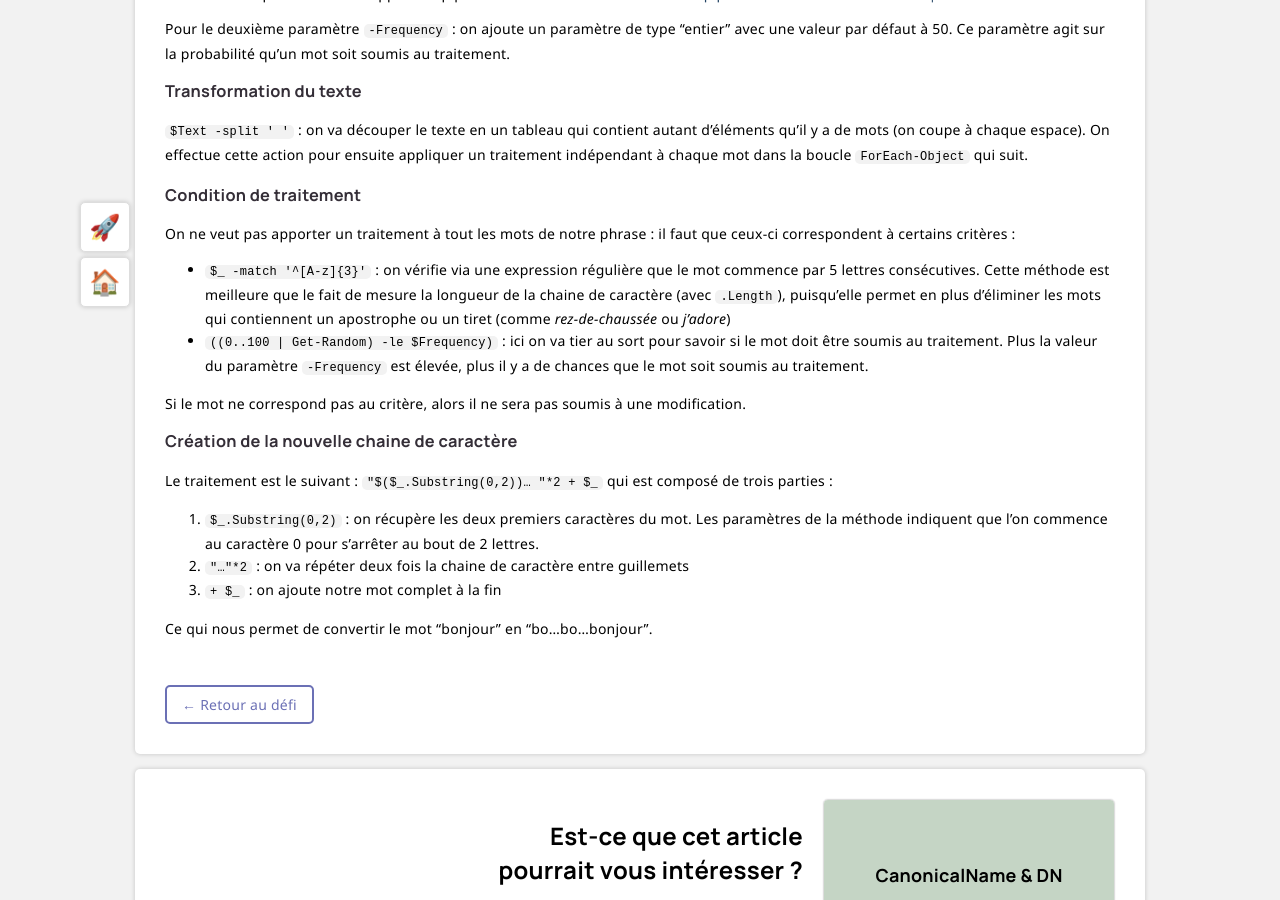
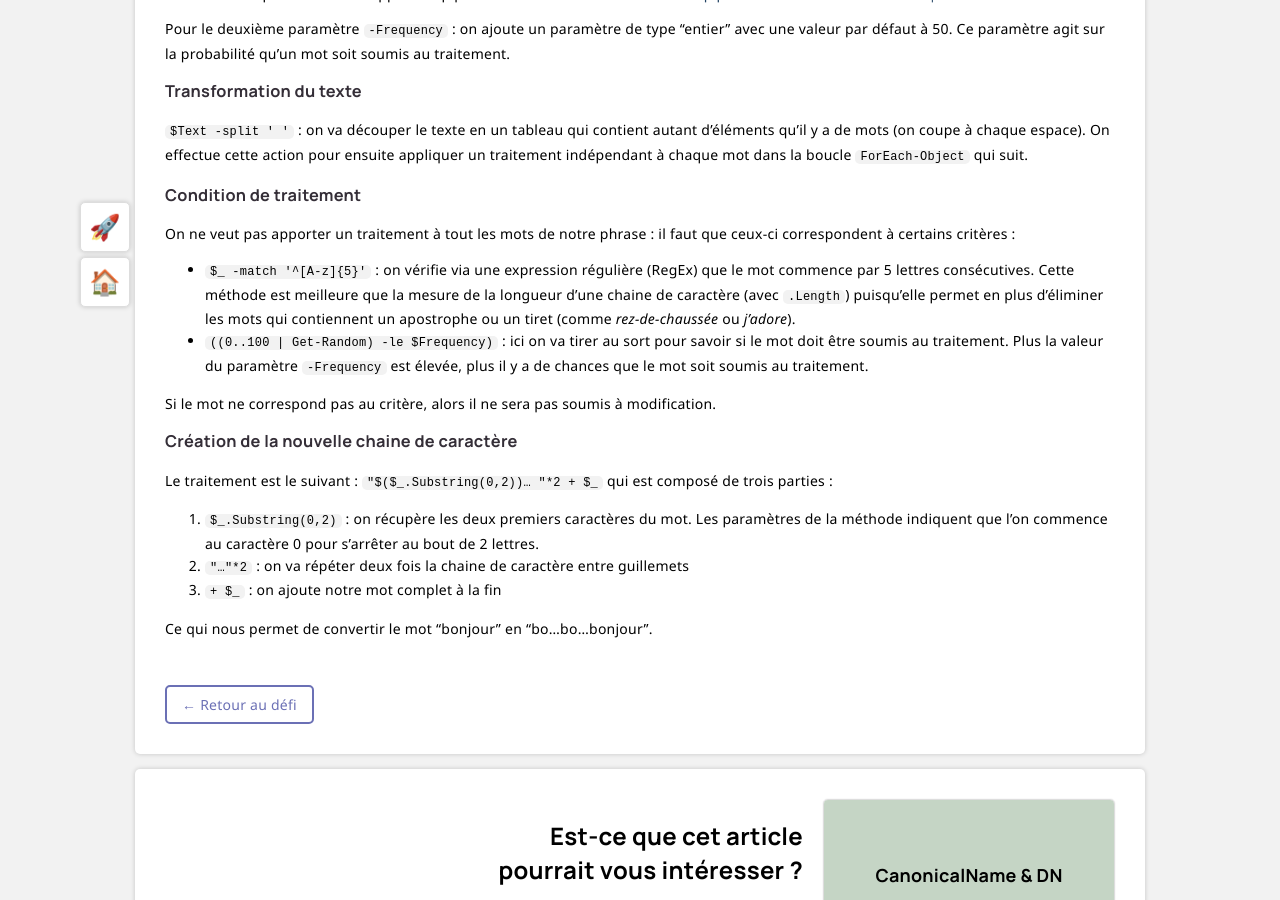
Before and after one commit to leobouard/leobouard.github.io, a Jekyll site: the page built from _posts/2021-09-28-begaiement-soluce.md, in a window 1280 px wide and 900 px high, scrolled down 1456 px. Built offline with Jekyll 4.4.1, drawn with Linux system fonts in a browser that asks for light colours; some web fonts are replaced.

Commit message:
Typo et accessibilité

```diff
--- a/_posts/2021-09-28-begaiement-soluce.md
+++ b/_posts/2021-09-28-begaiement-soluce.md
@@ -62,10 +62,10 @@ Pour le deuxième paramètre `-Frequency` : on ajoute un paramètre de type "ent
 
 On ne veut pas apporter un traitement à tout les mots de notre phrase : il faut que ceux-ci correspondent à certains critères :
 
-- `$_ -match '^[A-z]{3}'` : on vérifie via une expression régulière que le mot commence par 5 lettres consécutives. Cette méthode est meilleure que le fait de mesure la longueur de la chaine de caractère (avec `.Length`), puisqu'elle permet en plus d'éliminer les mots qui contiennent un apostrophe ou un tiret (comme *rez-de-chaussée* ou *j'adore*)
-- `((0..100 | Get-Random) -le $Frequency)` : ici on va tier au sort pour savoir si le mot doit être soumis au traitement. Plus la valeur du paramètre `-Frequency` est élevée, plus il y a de chances que le mot soit soumis au traitement.
+- `$_ -match '^[A-z]{5}'` : on vérifie via une expression régulière (RegEx) que le mot commence par 5 lettres consécutives. Cette méthode est meilleure que la mesure de la longueur d'une chaine de caractère (avec `.Length`) puisqu'elle permet en plus d'éliminer les mots qui contiennent un apostrophe ou un tiret (comme *rez-de-chaussée* ou *j'adore*).
+- `((0..100 | Get-Random) -le $Frequency)` : ici on va tirer au sort pour savoir si le mot doit être soumis au traitement. Plus la valeur du paramètre `-Frequency` est élevée, plus il y a de chances que le mot soit soumis au traitement.
 
-Si le mot ne correspond pas au critère, alors il ne sera pas soumis à une modification.
+Si le mot ne correspond pas au critère, alors il ne sera pas soumis à modification.
 
 ### Création de la nouvelle chaine de caractère
 
```
Also changed, not shown: _posts/2021-07-23-jour-de-paie.md (+1 -1 lines).
